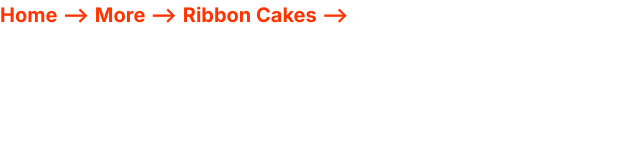
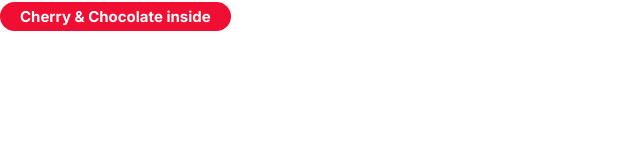
Before and after one commit to gamithf/Home-Made-Cakes, a plain HTML site: page index.html in a window 1280 px wide. Shown: the whole page, without its empty margins (0-640 px from the left). Drawn offline with Linux system fonts and the light colour scheme.

Commit message:
Build the badge

```diff
--- a/css/styles.css
+++ b/css/styles.css
@@ -55,3 +55,14 @@ a {
 .link-arrow:hover::after {
   margin-left: 10px;
 }
+
+/* Badges */
+.badge {
+  border-radius: 20px;
+  color: #fff;
+  font-weight: bold;
+  font-size: 1.5rem;
+  padding: 0.5rem 2rem;
+  white-space: nowrap;
+  background-color: #f10e33;
+}
--- a/index.html
+++ b/index.html
@@ -15,8 +15,6 @@
     <link rel="stylesheet" href="css/styles.css" />
   </head>
   <body>
-    <a href="#" class="link-arrow">Home</a>
-    <a href="#" class="link-arrow">More</a>
-    <a href="#" class="link-arrow">Ribbon Cakes</a>
+    <span class="badge">Cherry & Chocolate inside</span>
   </body>
 </html>
```
Also changed, not shown: components/badges.html (added, +1 -0 lines), images/pattern-randomized.svg (added), images/sun-tornado.svg (added).
